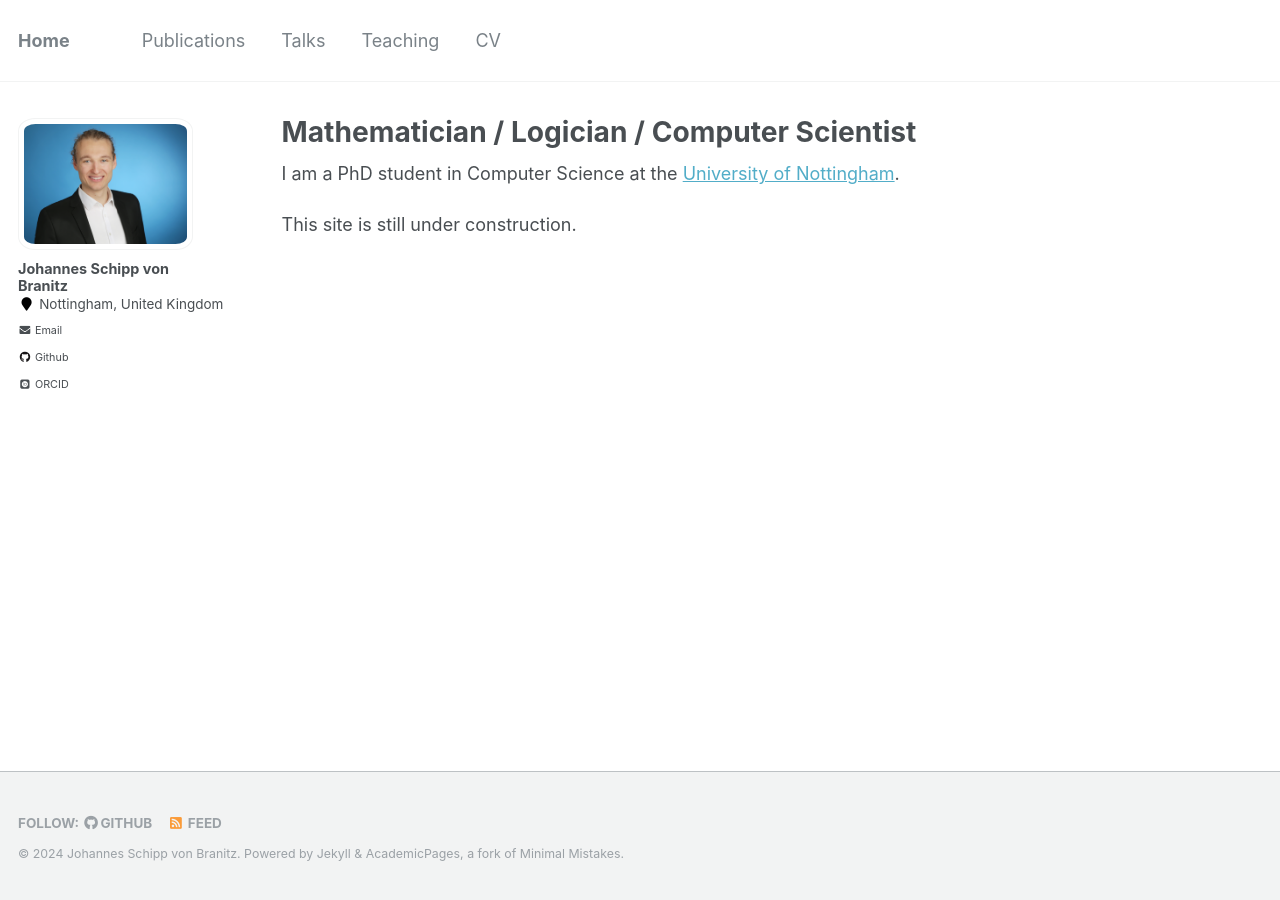
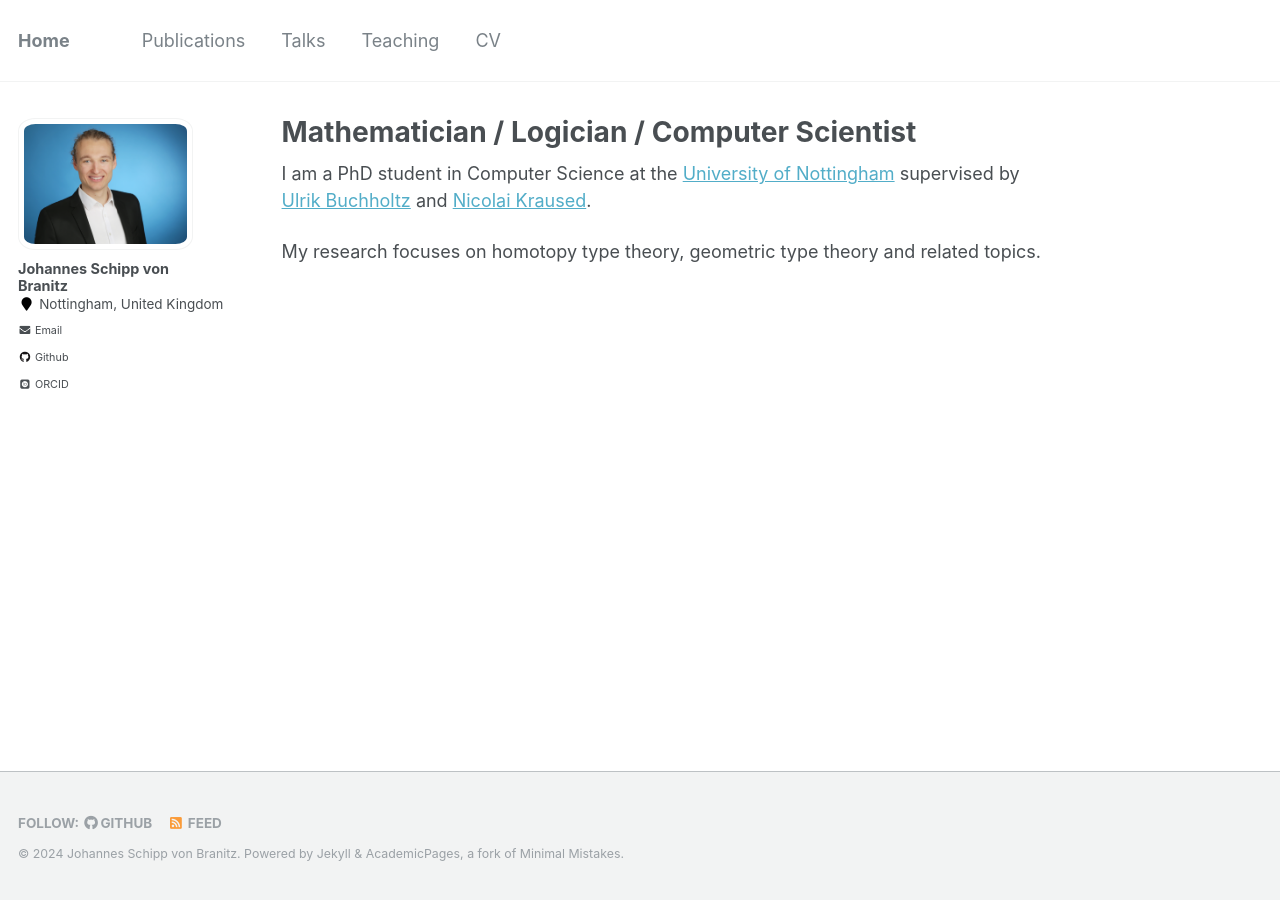
Before and after one commit to Schippmunk/Schippmunk.github.io, a Jekyll site: the page built from _pages/about.md, in a window 1280 px wide. Built offline with Jekyll 4.4.1, drawn with Linux system fonts in a browser that asks for light colours; some web fonts are replaced.

Commit message:
lics slides and about

```diff
--- a/_pages/about.md
+++ b/_pages/about.md
@@ -7,6 +7,6 @@ redirect_from:
   - /about.html
 ---
 
-I am a PhD student in Computer Science at the [University of Nottingham](https://www.nottingham.ac.uk/).
+I am a PhD student in Computer Science at the [University of Nottingham](https://www.nottingham.ac.uk/) supervised by [Ulrik Buchholtz](www.ulrikbuchholtz.dk) and [Nicolai Kraused](http://www.cs.nott.ac.uk/~psznk/).
 
-This site is still under construction.
+My research focuses on homotopy type theory, geometric type theory and related topics.
```
Also changed, not shown: _pages/talks.md (+1 -1 lines), 1 other file.
